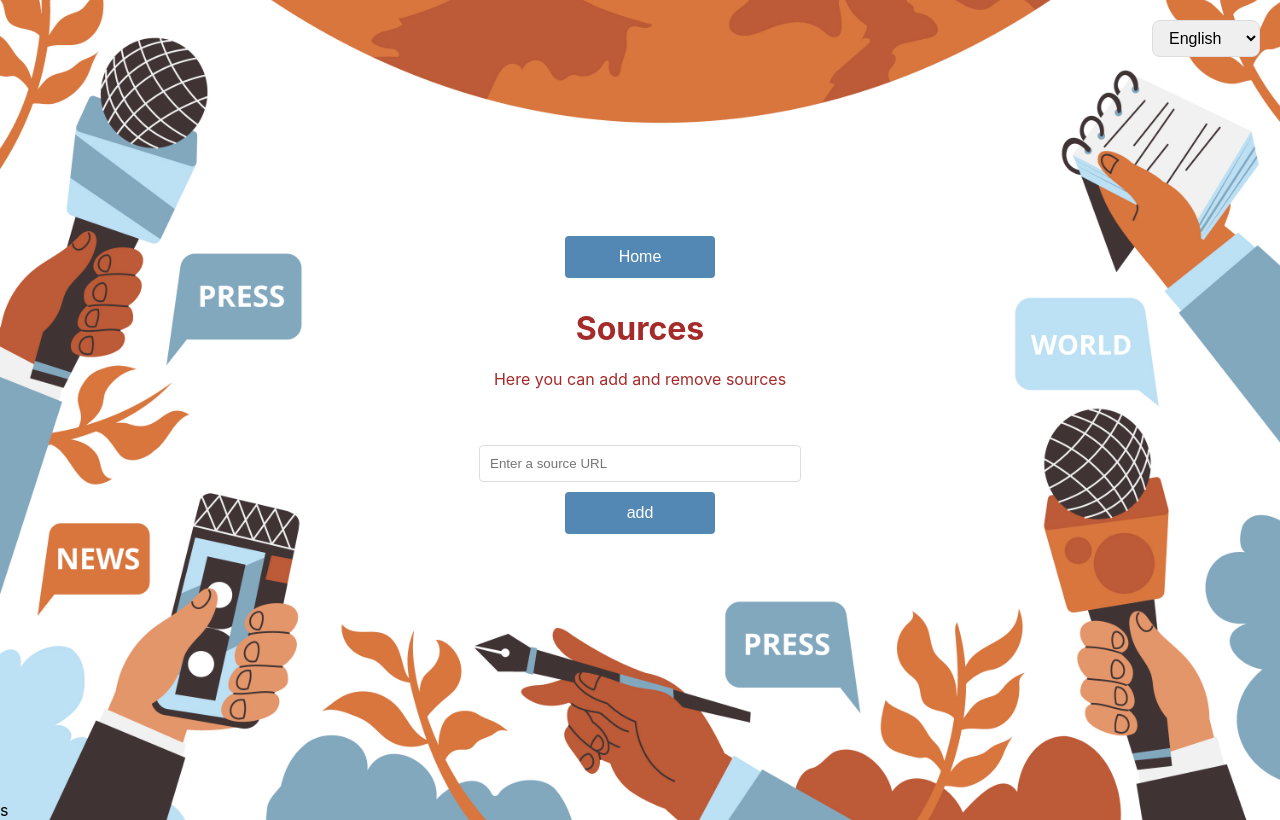
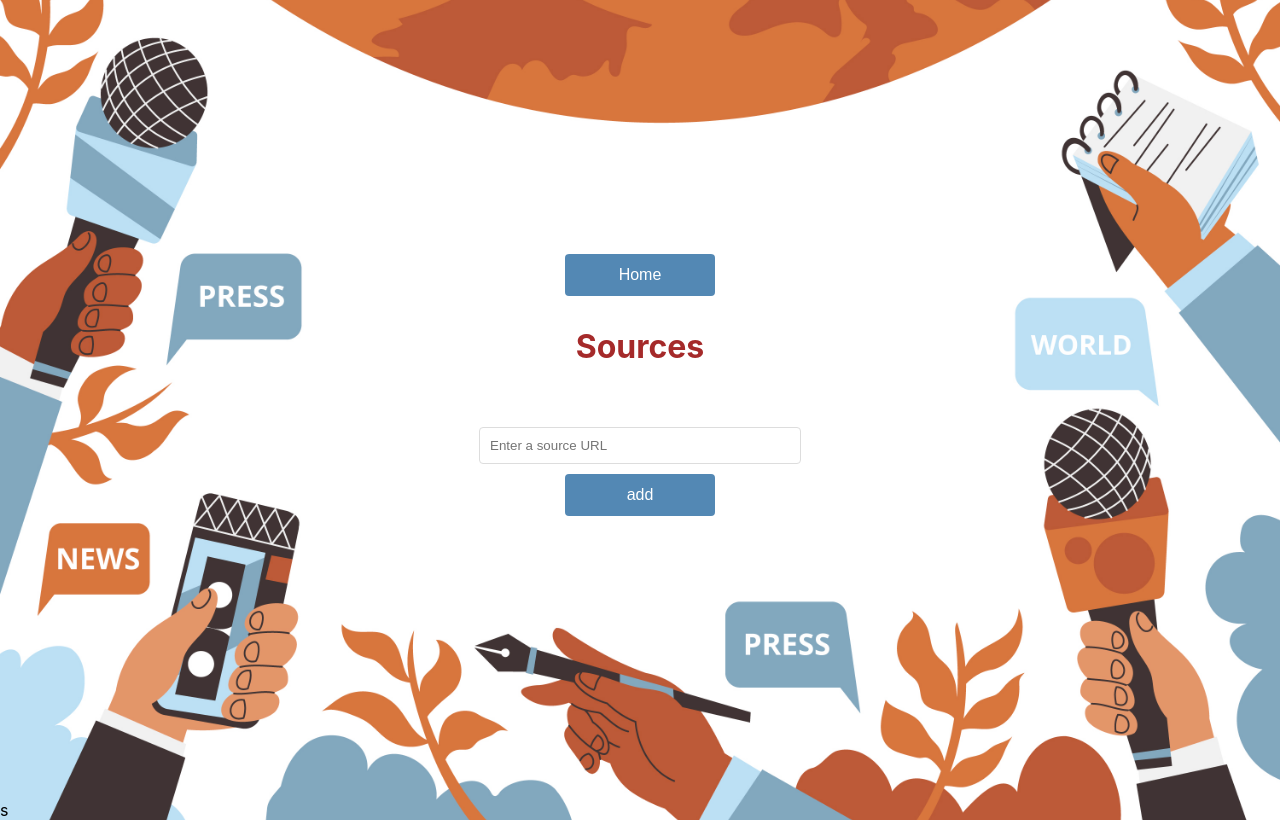
Before and after one commit to AshkanArabim/news-briefer, a React (Create React App) app in the folder client/: page /sources in a window 1280 px wide. Built offline with nearby package versions, Linux system fonts and the light colour scheme.

Commit message:
more animations

```diff
--- a/client/src/App.js
+++ b/client/src/App.js
@@ -47,13 +47,6 @@ function App() {
   return (
     <Router>
       <div className="App">
-        <div className="language-dropdown">
-          <select onChange={handleLanguageChange} value={language} className="language-select">
-            <option value="en">English</option>
-            <option value="es">Español</option>
-            <option value="fr">Français</option>
-          </select>
-        </div>
 
         <Routes>
           <Route path="/" element={<Home translations={translations[language]} />} />
--- a/client/src/Feed.css
+++ b/client/src/Feed.css
@@ -1,3 +1,13 @@
+/* Keyframes for fade-in animation */
+@keyframes fadeIn {
+  from {
+    opacity: 0;
+  }
+  to {
+    opacity: 1;
+  }
+}
+
 /* Container for the Feed page */
 .feed-container {
   display: flex;
@@ -38,6 +48,7 @@
 
 /* Style for the Feed page title */
 .feed-title {
+  animation: fadeIn 1.2s ease-in-out; /* Add fade-in animation for the background */
   font-size: 36px;
   color: brown;
   margin-top: -750px; /* Add some space below the Home button */
@@ -48,12 +59,14 @@
   display: flex; /* Use flex to align text and image side by side */
   align-items: center;
   margin-top: 15px;
+  animation: fadeIn 1.2s ease-in-out; /* Add fade-in animation for the background */
 }
 
 .feed-subtitle {
   font-size: 20px;
   color: brown;
   margin-right: 10px; /* Add some space between text and icon */
+  animation: fadeIn 1.2s ease-in-out; /* Add fade-in animation for the background */
 }
 
 .speaker-icon {
@@ -61,4 +74,5 @@
   height: 30px;
   cursor: pointer; /* Change cursor to pointer */
   vertical-align: middle; /* Align icon vertically with text */
+  animation: fadeIn 1.2s ease-in-out; /* Add fade-in animation for the background */
 }
--- a/client/src/Home.css
+++ b/client/src/Home.css
@@ -68,4 +68,5 @@ body {
   background-size: cover;                   /* Scale image to cover the full screen */
   background-position: center;              /* Center the background image */
   background-repeat: no-repeat;             /* Prevent repetition of the image */
+  animation: fadeIn 1.2s ease-in-out; /* Add fade-in animation for the background */
 }
--- a/client/src/Login.css
+++ b/client/src/Login.css
@@ -1,3 +1,13 @@
+/* Keyframes for fade-in animation */
+@keyframes fadeIn {
+  from {
+    opacity: 0;
+  }
+  to {
+    opacity: 1;
+  }
+}
+
 /* Container for the login page */
 .login-container {
   display: flex;
@@ -8,6 +18,7 @@
   background-repeat: no-repeat;
   background-size: cover;
   background-position: center;
+  animation: fadeIn 1.2s ease-in-out; /* Add fade-in animation for the background */
 }
 
 /* Login form styles */
--- a/client/src/SignUp.css
+++ b/client/src/SignUp.css
@@ -1,3 +1,13 @@
+/* Keyframes for fade-in animation */
+@keyframes fadeIn {
+  from {
+    opacity: 0;
+  }
+  to {
+    opacity: 1;
+  }
+}
+
 /* Container for the Sign Up page */
 .signup-container {
   display: flex;
@@ -8,6 +18,7 @@
   background-repeat: no-repeat;
   background-size: cover;
   background-position: center;
+  animation: fadeIn 1.2s ease-in-out; /* Add fade-in animation for the background */
 }
 
 /* Style for the Sign Up form */
--- a/client/src/Sources.css
+++ b/client/src/Sources.css
@@ -1,3 +1,30 @@
+/* Add the animation styles */
+@keyframes slideUpFadeIn {
+  0% {
+    transform: translateY(20px);
+    opacity: 0;
+  }
+  100% {
+    transform: translateY(0);
+    opacity: 1;
+  }
+}
+
+/* Apply the animation to new links */
+.url-item {
+  font-size: 18px;
+  color: #333;
+  list-style: none;
+  padding: 5px 0;
+  display: flex;
+  justify-content: space-between;
+  width: 400px;
+  margin-bottom: 10px;
+  border-bottom: 1px solid #ddd;
+  animation: slideUpFadeIn .75s ease-in-out; /* New animation */
+}
+
+
 /* Container for the Sources page */
 .sources-container {
   display: flex;
--- a/client/src/Sources.js
+++ b/client/src/Sources.js
@@ -31,7 +31,6 @@ function Sources({ translations }) {
       {/* Centered text */}
       <div className="main-text">
         <h1>Sources</h1>
-        <p>Here you can add and remove sources</p>
       </div>
 
       {/* URL Management Section */}
```
